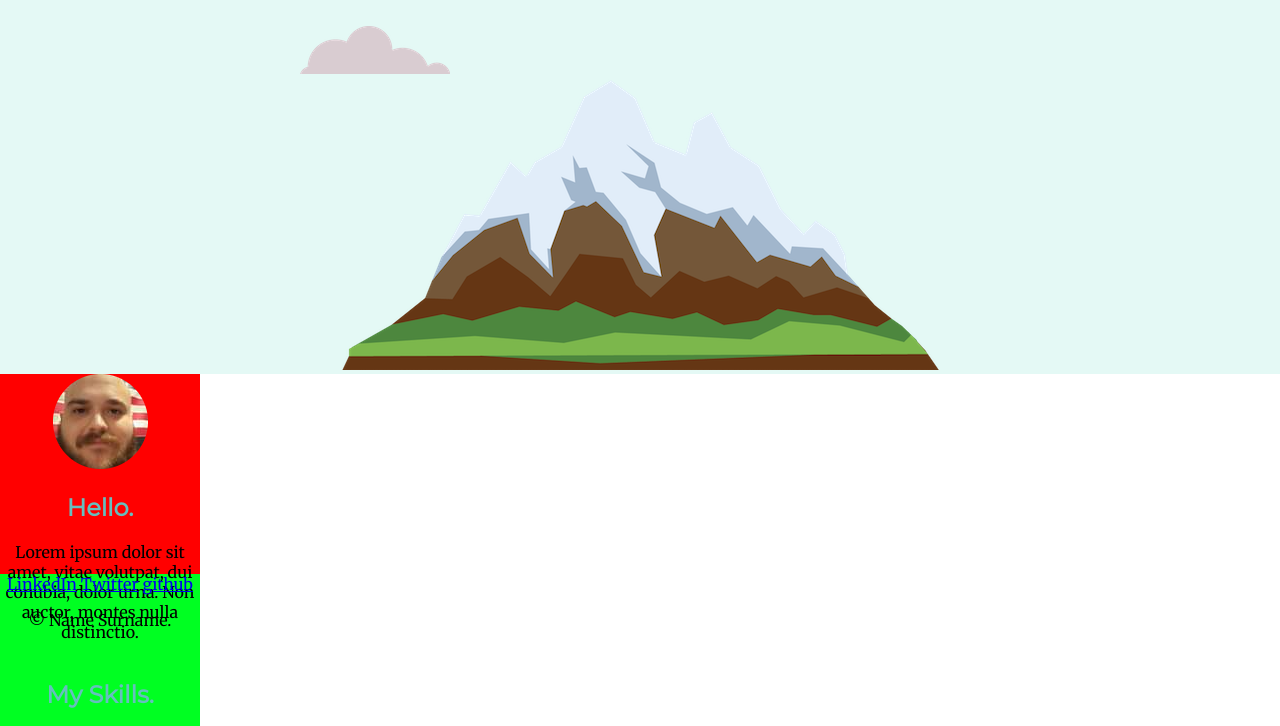
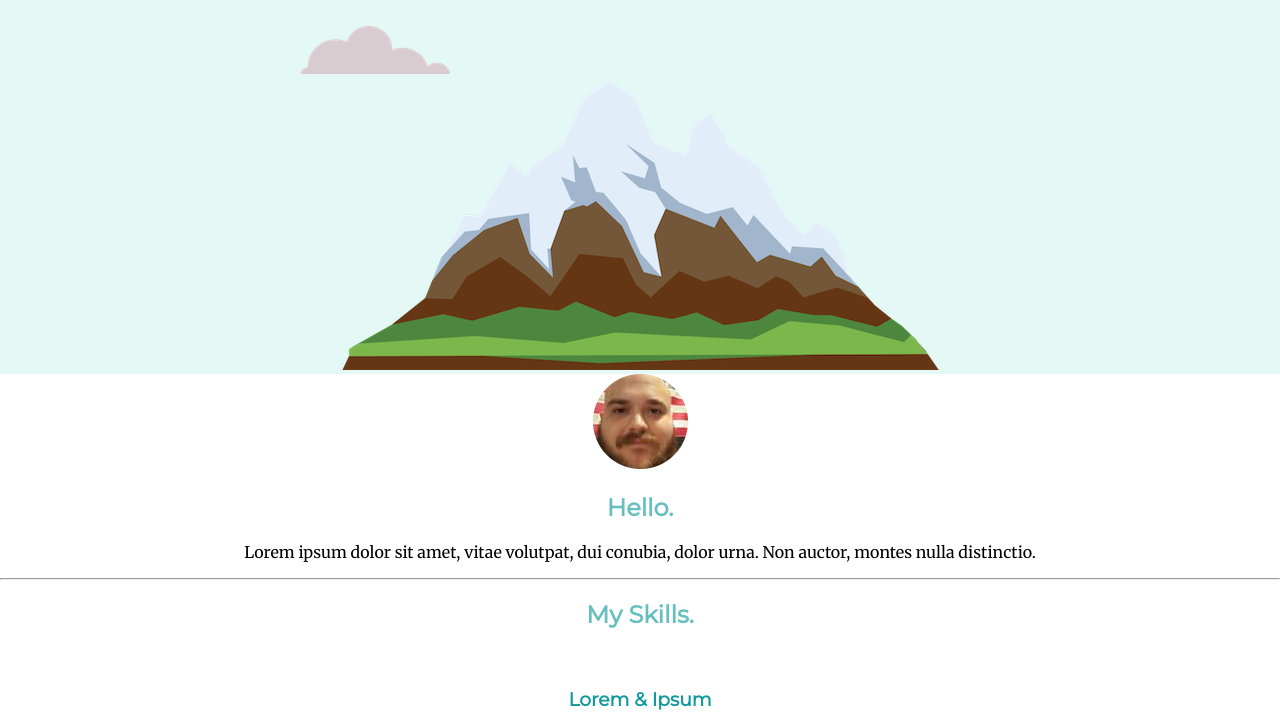
Before and after one commit to Schlooter/Sean-CV-CSS-HTML, a plain HTML site: page index.html in a window 1280 px wide. Shown: the part 182-908 px from the top of the page. Drawn offline with Linux system fonts and the light colour scheme; a web font is replaced by a local one.

Commit message:
Add files via upload

```diff
--- a/CSS/style.css
+++ b/CSS/style.css
@@ -9,16 +9,13 @@
 
 
 .middle-container{
-    background-color: red;
-    height: 200px;
-    width: 200px;
+
 }
 
 
+
 .bottom-container{
-    background-color: rgb(0, 255, 34);
-    height: 200px;
-    width: 200px;
+
 }
 
 body{
```
Also changed, not shown: CSS/images/boston-terrier.png (added), CSS/images/jack-of-spades.png (added).
